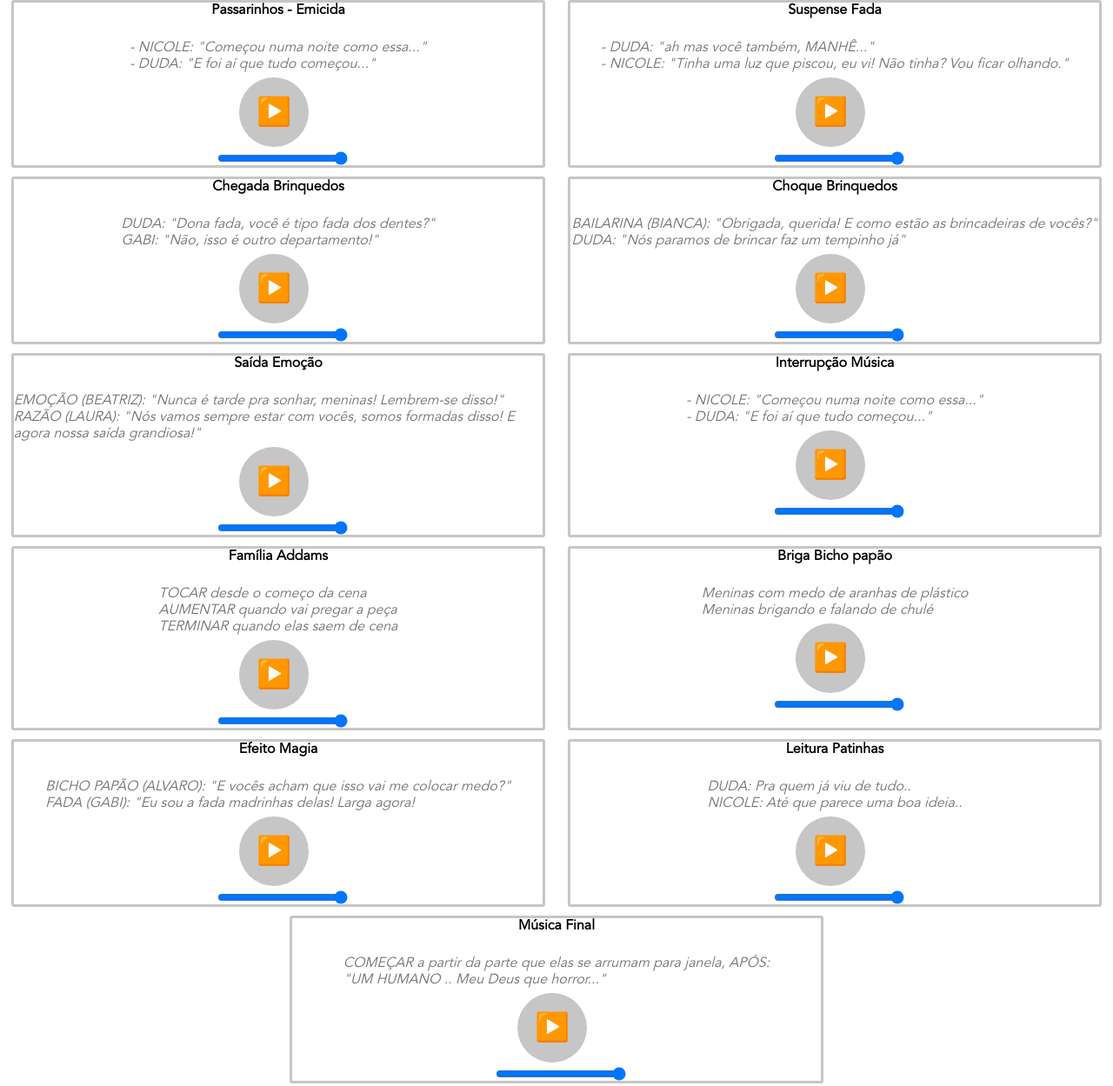
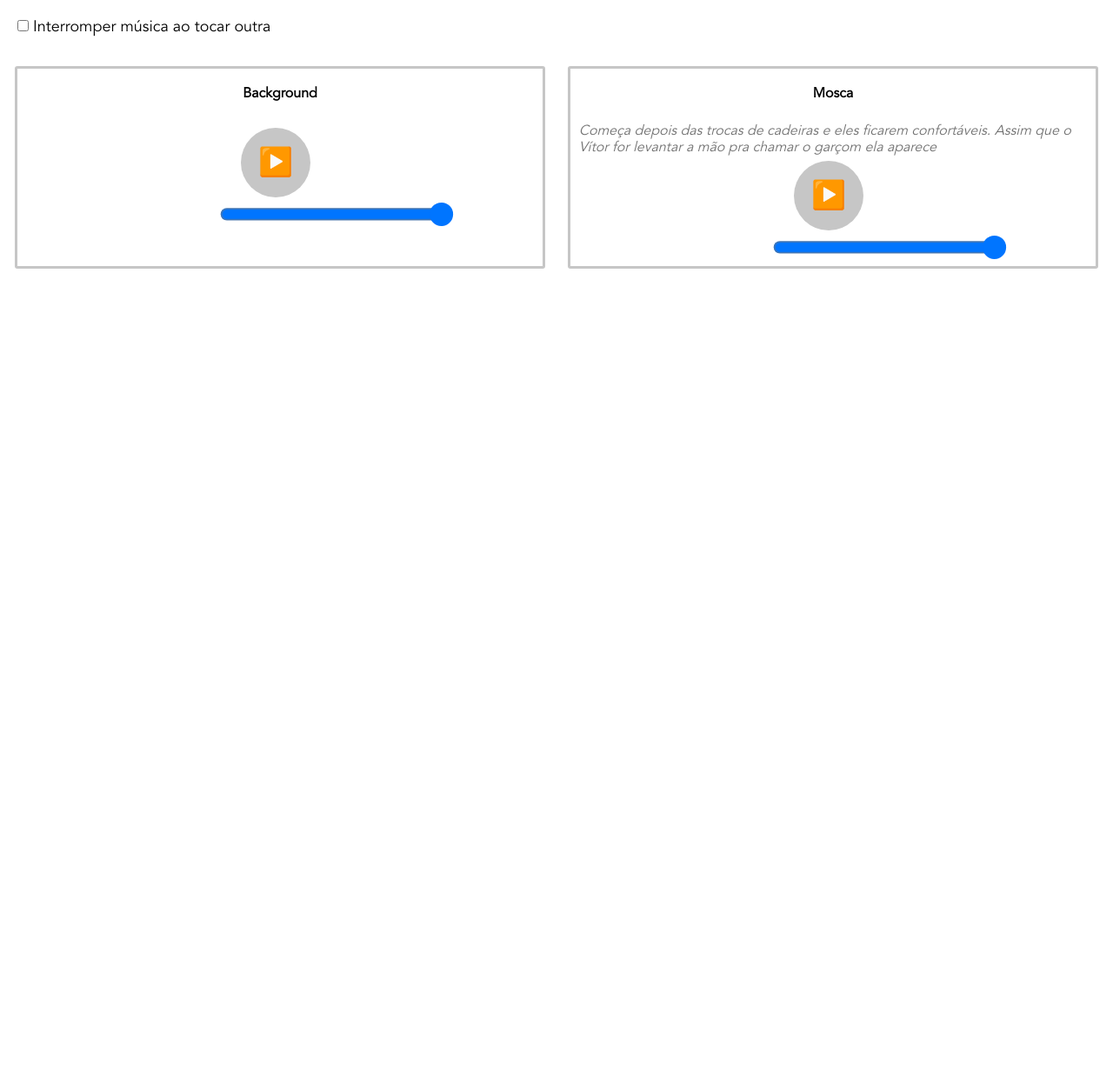
Before and after one commit to vtr222/sonoplasty, a plain HTML site: page index.html in a window 1280 px wide. Shown: the whole page at 87% size. After the commit the page ends 800 px from the top, so only its background shows below. Drawn offline with nearby package versions, Linux system fonts and the light colour scheme.

Commit message:
nossa peça

```diff
--- a/index.html
+++ b/index.html
@@ -19,6 +19,7 @@
       .audio-list {
         display: flex;
         flex-wrap: wrap;
+        padding: 4px;
         width: 100%;
         justify-content: space-around;
       }
@@ -31,6 +32,7 @@
         border-radius: 3px;
         gap: 5px;
         width: 48%;
+        padding: 20px 10px;
       }
       .audio-item .play-btn {
         width: 80px;
@@ -51,12 +53,22 @@
       input[type="range"] {
         width: 150px;
         margin-left: 10px;
-        background-color: #89e366;
+        position: relative;
+        transform: scale(1.8); /* Or however big you want it */
+        transform-origin: 0 0;
       }
     </style>
   </head>
   <body>
     <div id="app">
+      <div style="margin-bottom: 10px">
+        <div style="font-size: 18px; padding: 20px; display: flex">
+          <div>
+            <input type="checkbox" v-model="stopAllOtherAudios" />
+            <label>Interromper música ao tocar outra</label>
+          </div>
+        </div>
+      </div>
       <div class="audio-list">
         <div v-for="(audio, index) in audios" :key="index" class="audio-item">
           <b>{{ audio.title }}</b>
@@ -95,116 +107,23 @@
       new Vue({
         el: "#app",
         data: {
+          stopAllOtherAudios: false,
           audios: [
             {
-              title: "Passarinhos - Emicida",
-              cue: `
-- NICOLE: "Começou numa noite como essa..."
-- DUDA: "E foi aí que tudo começou..."
-`,
-              src: "1.mp3",
-              playing: false,
-              volume: 100,
-            },
-            {
-              title: "Suspense Fada",
-              src: "2.mp3",
+              title: "Background",
+              src: "background.mp3",
               playing: false,
               volume: 100,
               cue: `
-- DUDA: "ah mas você também, MANHÊ..."
-- NICOLE: "Tinha uma luz que piscou, eu vi! Não tinha? Vou ficar olhando."
 `,
             },
             {
-              title: "Chegada Brinquedos",
-              src: "3.mp3",
+              title: "Mosca",
+              src: "mosca.mp3",
               playing: false,
               volume: 100,
               cue: `
-DUDA: "Dona fada, você é tipo fada dos dentes?"
-GABI: "Não, isso é outro departamento!"
-`,
-            },
-            {
-              title: "Choque Brinquedos",
-              src: "4.1.mp3",
-              playing: false,
-              volume: 100,
-              cue: `
-BAILARINA (BIANCA): "Obrigada, querida! E como estão as brincadeiras de vocês?"
-DUDA: "Nós paramos de brincar faz um tempinho já"
-`,
-            },
-            {
-              title: "Saída Emoção",
-              src: "5.mp3",
-              playing: false,
-              volume: 100,
-              cue: `
-EMOÇÃO (BEATRIZ): "Nunca é tarde pra sonhar, meninas! Lembrem-se disso!"
-RAZÃO (LAURA): "Nós vamos sempre estar com vocês, somos formadas disso! E agora nossa saída grandiosa!"
-`,
-            },
-            {
-              title: "Interrupção Música",
-              src: "5.0.mp3",
-              playing: false,
-              volume: 100,
-              cue: `
-- NICOLE: "Começou numa noite como essa..."
-- DUDA: "E foi aí que tudo começou..."
-`,
-            },
-            {
-              title: "Família Addams",
-              src: "6.mp3",
-              playing: false,
-              volume: 100,
-              cue: `
-TOCAR desde o começo da cena
-AUMENTAR quando vai pregar a peça
-TERMINAR quando elas saem de cena
-`,
-            },
-            {
-              title: "Briga Bicho papão",
-              src: "7.mp3",
-              playing: false,
-              volume: 100,
-              cue: `
-Meninas com medo de aranhas de plástico
-Meninas brigando e falando de chulé
-`,
-            },
-            {
-              title: "Efeito Magia",
-              src: "8.mp3",
-              playing: false,
-              volume: 100,
-              cue: `
-BICHO PAPÃO (ALVARO): "E vocês acham que isso vai me colocar medo?"
-FADA (GABI): "Eu sou a fada madrinhas delas! Larga agora!
-`,
-            },
-            {
-              title: "Leitura Patinhas",
-              src: "9.mp3",
-              playing: false,
-              volume: 100,
-              cue: `
-DUDA: Pra quem já viu de tudo..
-NICOLE: Até que parece uma boa ideia..
-`,
-            },
-            {
-              title: "Música Final",
-              src: "10.mp3",
-              playing: false,
-              volume: 100,
-              cue: `
-COMEÇAR a partir da parte que elas se arrumam para janela, APÓS:
-"UM HUMANO .. Meu Deus que horror..."
+Começa depois das trocas de cadeiras e eles ficarem confortáveis. Assim que o Vítor for levantar a mão pra chamar o garçom ela aparece
               `,
             },
           ],
@@ -212,6 +131,7 @@ COMEÇAR a partir da parte que elas se arrumam para janela, APÓS:
         methods: {
           toggleAudio(index) {
             // Stop all other audios
+            if (this.stopAllOtherAudios) {
               this.audios.forEach((audio, i) => {
                 if (i !== index && audio.playing) {
                   audio.playing = false;
@@ -219,6 +139,7 @@ COMEÇAR a partir da parte que elas se arrumam para janela, APÓS:
                   this.$refs.audioPlayers[i].currentTime = 0;
                 }
               });
+            }
 
             // Toggle play/pause for the selected audio
             const audio = this.audios[index];
```
Also changed, not shown: 2 other files. Lines whose indentation alone changed are shown as unchanged.
